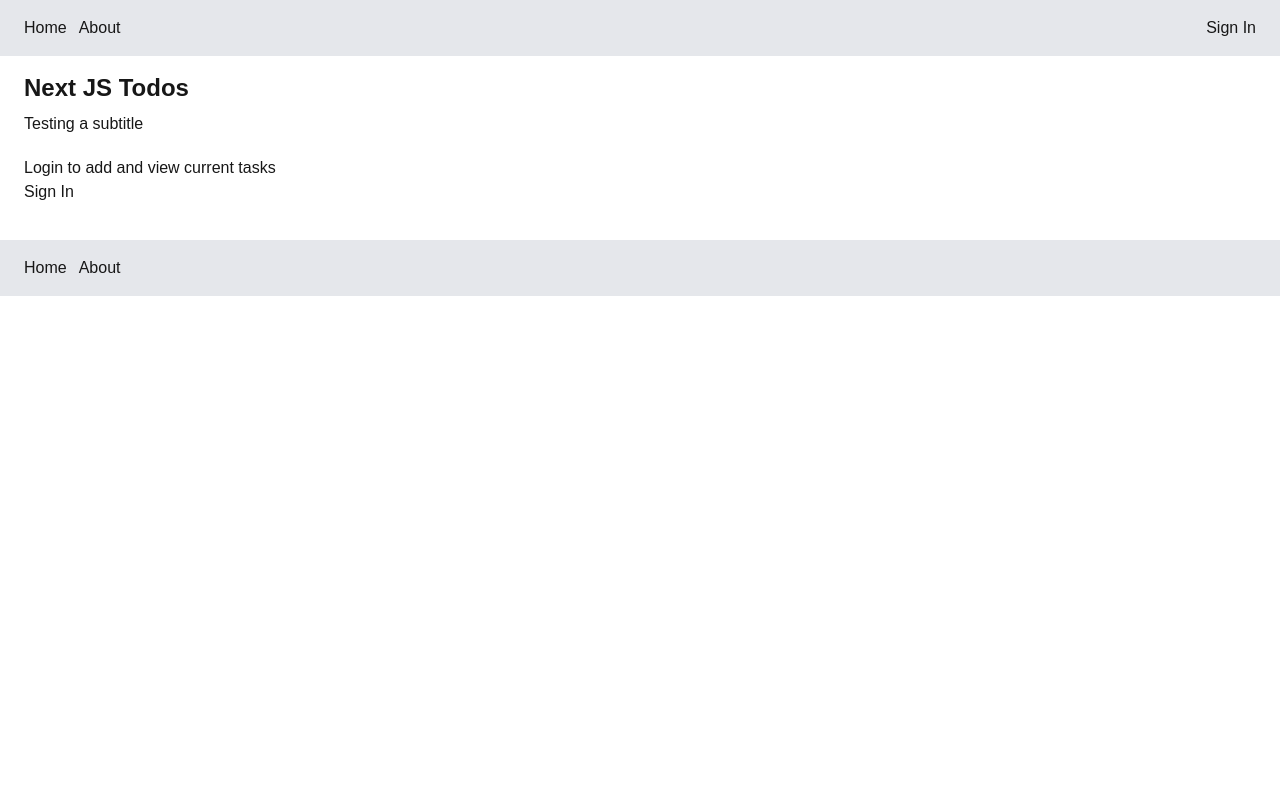
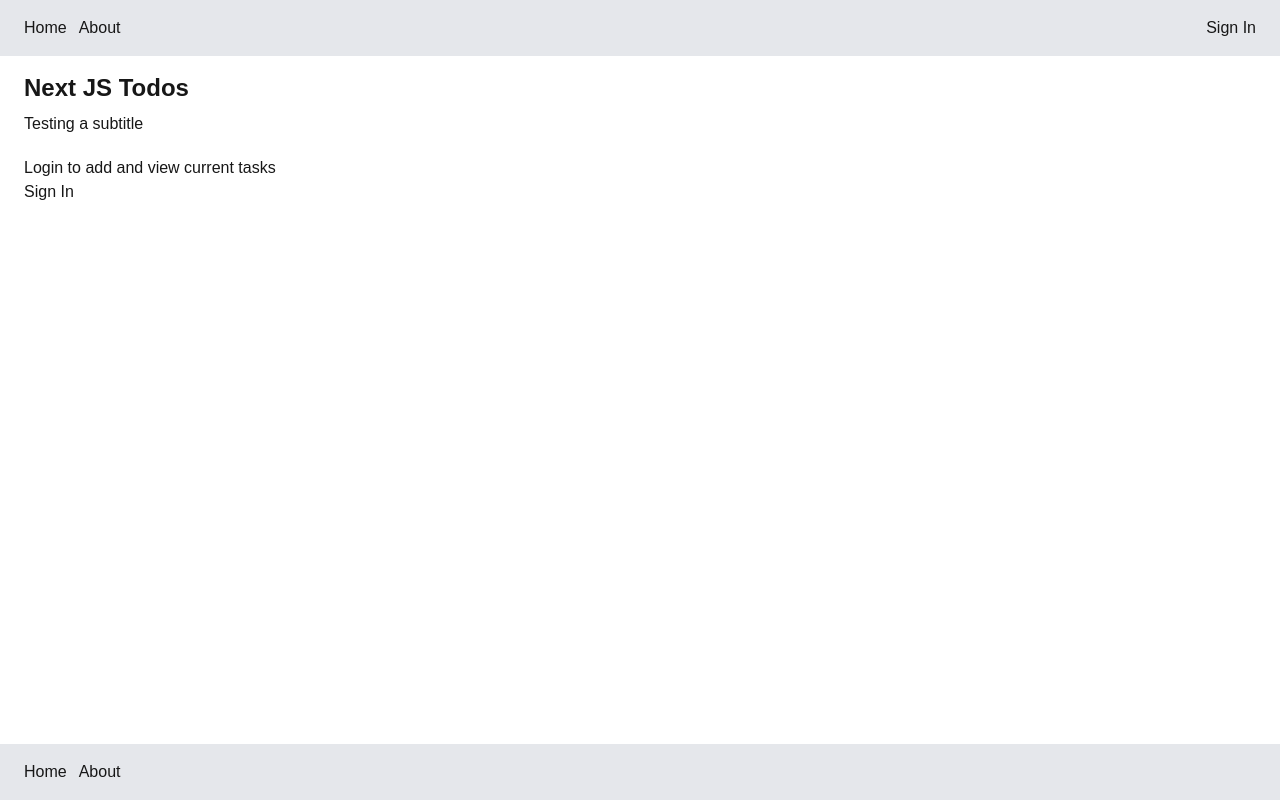
Before and after one commit to Julian1936/next-todo, a Next.js app: page / in a window 1280 px wide. Built offline with nearby package versions, Linux system fonts and the light colour scheme; no server answers.

Commit message:
feat: update layout to ensure main content grows and fills available space

```diff
--- a/app/layout.tsx
+++ b/app/layout.tsx
@@ -27,7 +27,7 @@ export default function RootLayout({ children }: LayoutProps<"/">) {
       <body className="min-h-full flex flex-col">
         <Providers>
           <Header />
-          <main className="px-6 py-4">{children}</main>
+          <main className="px-6 py-4 grow">{children}</main>
           <Footer />
         </Providers>
       </body>
```
